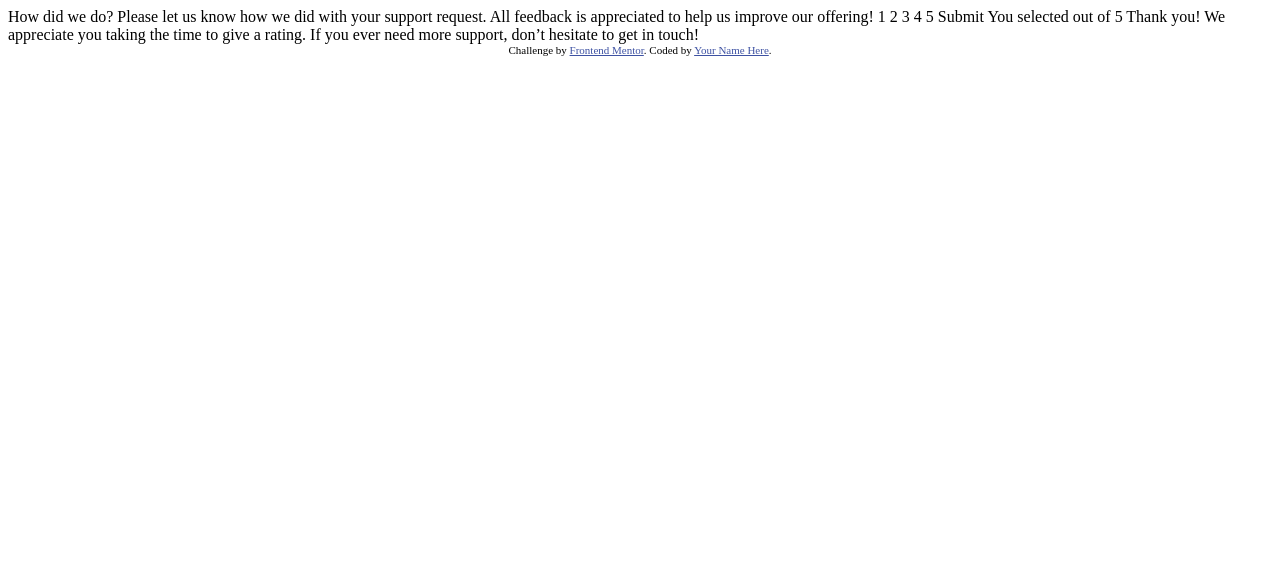
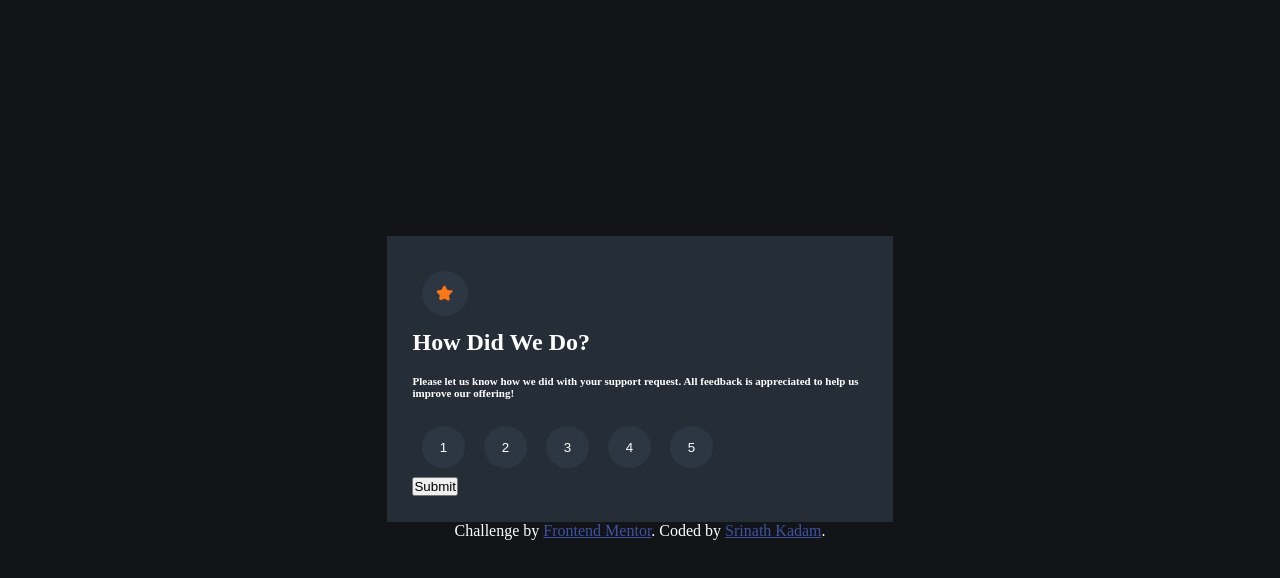
Before and after one commit to SrinathKadam048/Interactive-Ratings, a plain HTML site: page index.html in a window 1280 px wide. Drawn offline with Linux system fonts and the light colour scheme.

Commit message:
initial framework done

```diff
--- a/index.html
+++ b/index.html
@@ -11,7 +11,7 @@
   <title>Frontend Mentor | Interactive rating component</title>
 
   <!-- Feel free to remove these styles or customise in your own stylesheet 👍 -->
-  <style>
+  <!-- <style>
     .attribution {
       font-size: 11px;
       text-align: center;
@@ -20,40 +20,65 @@
     .attribution a {
       color: hsl(228, 45%, 44%);
     }
-  </style>
+  </style> -->
+  <link rel="stylesheet" href="styles.css">
 </head>
 
 <body>
 
   <!-- Rating state start -->
+  <div class="container">
+    <div class="rating-container">
+      <div class="rating-content">
+        <img src="./images/icon-star.svg" class="star-icon">
+        <h2>How Did We Do?</h2>
+        <h5 style="font-size: 11px;">
+          Please let us know how we did with your support request. All feedback is appreciated
+          to help us improve our offering!
+        </h5>
+        <div class="ratings">
+          <button class="rating" id="1-rating">1</button>
+          <button class="rating" id="2-rating">2</button>
+          <button class="rating" id="3-rating">3</button>
+          <button class="rating" id="4-rating">4</button>
+          <button class="rating" id="5-rating">5</button>
+        </div>
+        <div>
+          <button class="submit-button">Submit</button>
+        </div>
+        <div>
 
-  How did we do?
+        </div>
+      </div>
+    </div>
+    <div class="attribution">
+      Challenge by <a href="https://www.frontendmentor.io?ref=challenge" target="_blank">Frontend Mentor</a>.
+      Coded by <a href="#">Srinath Kadam</a>.
+    </div>
+    <!-- How did we do?
 
   Please let us know how we did with your support request. All feedback is appreciated
   to help us improve our offering!
 
   1 2 3 4 5
 
-  Submit
+  Submit -->
 
-  <!-- Rating state end -->
+    <!-- Rating state end -->
 
-  <!-- Thank you state start -->
+    <!-- Thank you state start -->
 
-  You selected <!-- Add rating here --> out of 5
-
+    <!-- You selected Add rating here out of 5 -->
+    <!--
   Thank you!
 
   We appreciate you taking the time to give a rating. If you ever need more support,
-  don’t hesitate to get in touch!
+  don’t hesitate to get in touch! -->
 
-  <!-- Thank you state end -->
+    <!-- Thank you state end -->
 
 
-  <div class="attribution">
-    Challenge by <a href="https://www.frontendmentor.io?ref=challenge" target="_blank">Frontend Mentor</a>.
-    Coded by <a href="#">Your Name Here</a>.
-  </div>
+
 </body>
 
 </html>
--- /dev/null
+++ b/styles.css
@@ -0,0 +1,82 @@
+:root {
+    --Orange: hsl(25, 97%, 53%);
+    --White: hsl(0, 0%, 100%);
+    --LightGrey: hsl(217, 12%, 63%);
+    --MediumGrey: hsl(216, 12%, 54%);
+    --DarkBlue: hsl(213, 19%, 18%);
+    --VeryDarkBlue: hsl(216, 12%, 8%);
+    --secondary: hsl(213deg, 20%, 22%);
+}
+
+html {
+    margin: 0;
+    color: white;
+}
+
+button {
+    padding: 0;
+}
+
+h1,
+h2,
+h3,
+h4 {
+    margin: 0;
+}
+
+a {
+    color: hsl(228, 45%, 44%);
+}
+
+body {
+    background-color: hsl(216, 12%, 8%);
+}
+
+.attribution {
+    color: white;
+}
+
+
+.container {
+    display: flex;
+    flex-direction: column;
+    align-items: center;
+    justify-content: center;
+    height: 95vh;
+}
+
+.ratings {
+    display: flex;
+    flex-direction: row;
+}
+
+.rating {
+    background-color: var(--secondary);
+    border: black 1px;
+    border-radius: 100%;
+    color: white;
+    margin: 2%;
+    padding: 3% 4%;
+}
+
+.rating:hover {
+    background-color: var(--LightGrey);
+}
+
+
+.rating-container {
+    width: 40%;
+    background-color: hsl(213, 19%, 18%);
+}
+
+.rating-content {
+    margin: 5%
+}
+
+.star-icon {
+    margin: 2%;
+    padding: 3%;
+    border: 1px solid var(--secondary);
+    border-radius: 100%;
+    background-color: var(--secondary)
+}
```
